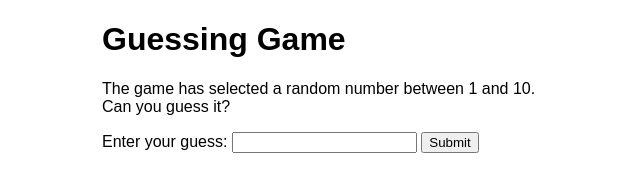
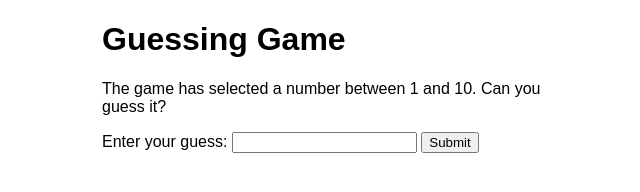
Before and after one commit to jameswan141/guessinggame, a plain HTML site: page index.html in a window 1280 px wide. Shown: the whole page, without its empty margins (313-953 px from the left). Drawn offline with Linux system fonts and the light colour scheme.

Commit message:
commit on "main"

```diff
--- a/index.html
+++ b/index.html
@@ -21,7 +21,7 @@
 <body>
 <h1>Guessing Game</h1>
 
-<p>The game has selected a random number between 1 and 10. Can you guess it?</p>
+<p>The game has selected a number between 1 and 10. Can you guess it?</p>
 
 <div class="form">
 	<label for="Field">Enter your guess: </label>
```
